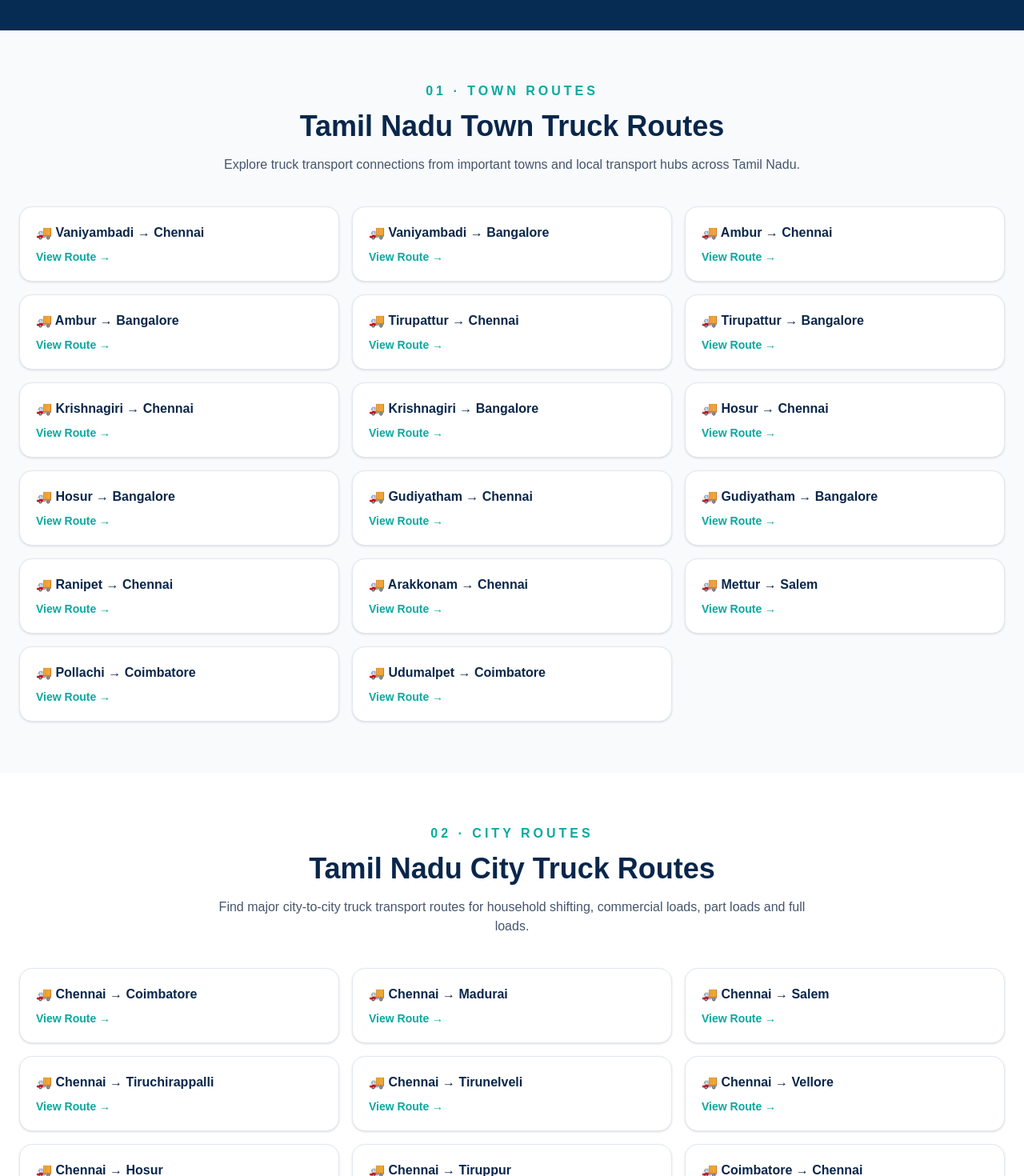
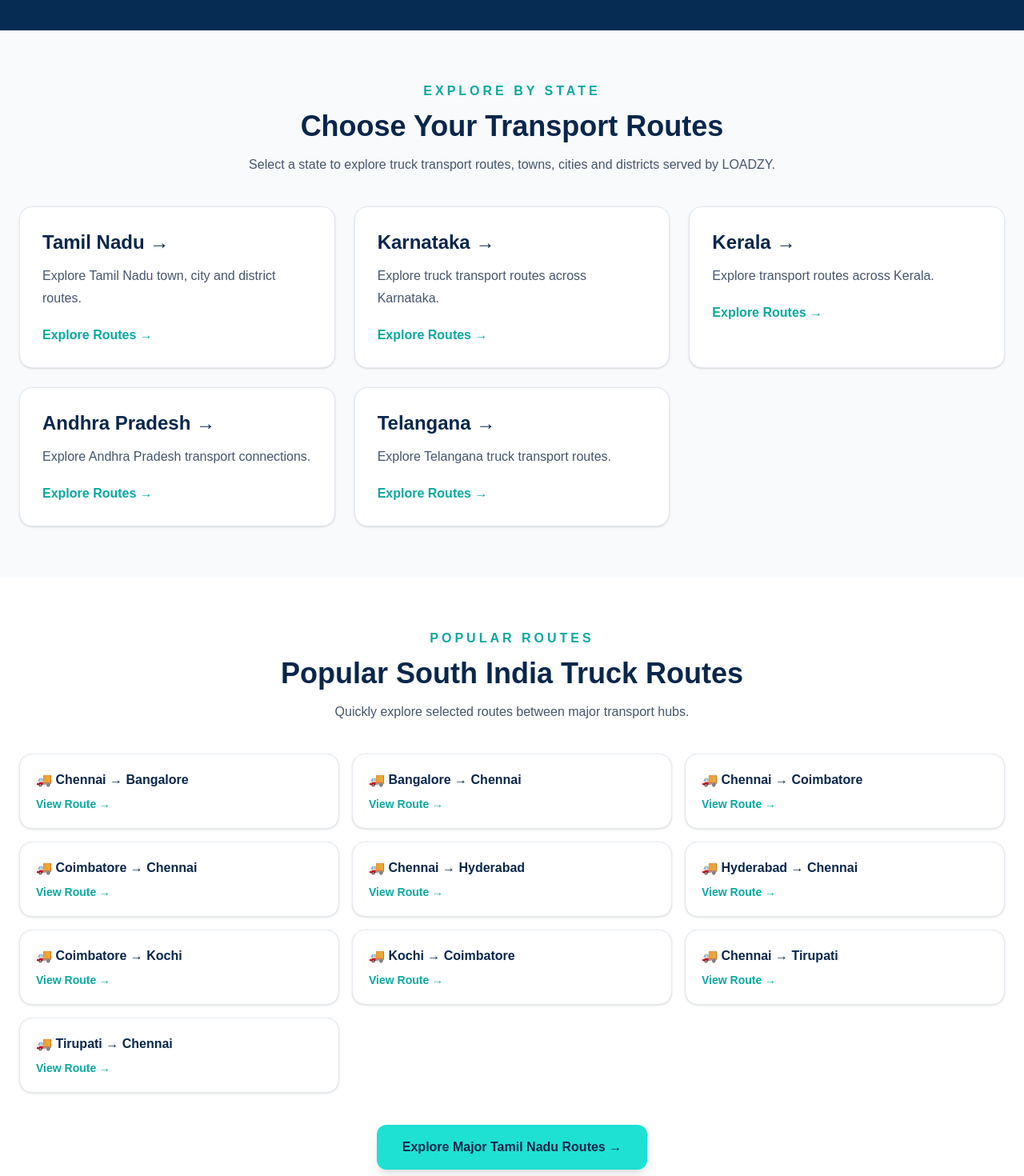
Before and after one commit to haleemablog-del/loadzy, a Next.js app: page /routes in a window 1280 px wide. Shown: the part 460-1930 px from the top of the page at 80% size. Built offline with nearby package versions, Linux system fonts and the light colour scheme.

Commit message:
Organize South India routes by state

```diff
--- a/app/routes/page.tsx
+++ b/app/routes/page.tsx
@@ -276,47 +276,123 @@ export default function RoutesPage() {
         </div>
       </section>
 
-      {/* 01 TOWN ROUTES */}
-      <RouteSection
-        number="01"
-        label="TOWN ROUTES"
-        title="Tamil Nadu Town Truck Routes"
-        description="Explore truck transport connections from important towns and local transport hubs across Tamil Nadu."
-        routes={townRoutes}
-      />
 
-      {/* 02 CITY ROUTES */}
-      <section className="bg-white">
-        <RouteSection
-          number="02"
-          label="CITY ROUTES"
-          title="Tamil Nadu City Truck Routes"
-          description="Find major city-to-city truck transport routes for household shifting, commercial loads, part loads and full loads."
-          routes={cityRoutes}
-        />
+      {/* SOUTH INDIA STATE ROUTES */}
+      <section className="px-6 py-16">
+        <div className="mx-auto max-w-7xl">
+          <div className="text-center">
+            <div className="font-black tracking-[0.25em] text-[#08a99f]">
+              EXPLORE BY STATE
+            </div>
+
+            <h2 className="mt-3 text-3xl font-black text-[#09264b] md:text-4xl">
+              Choose Your Transport Routes
+            </h2>
+
+            <p className="mx-auto mt-4 max-w-3xl text-slate-600">
+              Select a state to explore truck transport routes, towns,
+              cities and districts served by LOADZY.
+            </p>
+          </div>
+
+          <div className="mt-10 grid gap-6 sm:grid-cols-2 lg:grid-cols-3">
+            {[
+              {
+                name: "Tamil Nadu",
+                href: "/tamil-nadu",
+                description: "Explore Tamil Nadu town, city and district routes.",
+              },
+              {
+                name: "Karnataka",
+                href: "/karnataka",
+                description: "Explore truck transport routes across Karnataka.",
+              },
+              {
+                name: "Kerala",
+                href: "/kerala",
+                description: "Explore transport routes across Kerala.",
+              },
+              {
+                name: "Andhra Pradesh",
+                href: "/andhra-pradesh",
+                description: "Explore Andhra Pradesh transport connections.",
+              },
+              {
+                name: "Telangana",
+                href: "/telangana",
+                description: "Explore Telangana truck transport routes.",
+              },
+            ].map((state) => (
+              <a
+                key={state.name}
+                href={state.href}
+                className="group rounded-2xl border border-slate-200 bg-white p-7 shadow-sm transition hover:-translate-y-1 hover:border-[#1ee1d3] hover:shadow-lg"
+              >
+                <h3 className="text-2xl font-black text-[#09264b] group-hover:text-[#08a99f]">
+                  {state.name} →
+                </h3>
+
+                <p className="mt-3 leading-7 text-slate-600">
+                  {state.description}
+                </p>
+
+                <div className="mt-5 font-black text-[#08a99f]">
+                  Explore Routes →
+                </div>
+              </a>
+            ))}
+          </div>
+        </div>
       </section>
 
-      {/* 03 DISTRICT ROUTES */}
-      <RouteSection
-        number="03"
-        label="DISTRICT ROUTES"
-        title="Tamil Nadu District Transport Routes"
-        description="Connect important Tamil Nadu districts with major transport destinations through LOADZY."
-        routes={districtRoutes}
-      />
+      {/* POPULAR SOUTH INDIA ROUTES */}
+      <section className="bg-white px-6 py-16">
+        <div className="mx-auto max-w-7xl">
+          <div className="text-center">
+            <div className="font-black tracking-[0.25em] text-[#08a99f]">
+              POPULAR ROUTES
+            </div>
 
+            <h2 className="mt-3 text-3xl font-black text-[#09264b] md:text-4xl">
+              Popular South India Truck Routes
+            </h2>
 
+            <p className="mx-auto mt-4 max-w-3xl text-slate-600">
+              Quickly explore selected routes between major transport hubs.
+            </p>
+          </div>
 
+          <div className="mt-10 grid gap-4 sm:grid-cols-2 lg:grid-cols-3">
+            {[
+              ["Chennai", "Bangalore"],
+              ["Bangalore", "Chennai"],
+              ["Chennai", "Coimbatore"],
+              ["Coimbatore", "Chennai"],
+              ["Chennai", "Hyderabad"],
+              ["Hyderabad", "Chennai"],
+              ["Coimbatore", "Kochi"],
+              ["Kochi", "Coimbatore"],
+              ["Chennai", "Tirupati"],
+              ["Tirupati", "Chennai"],
+            ].map(([from, to]) => (
+              <RouteCard
+                key={`${from}-${to}`}
+                from={from}
+                to={to}
+              />
+            ))}
+          </div>
 
-            <div className="px-6 pb-16 text-center">
-        <a
-          href="/routes/major-tamil-nadu"
-          className="inline-block rounded-xl bg-[#1ee1d3] px-8 py-4 font-black text-[#06264a] shadow-lg transition hover:-translate-y-1"
-        >
-          Explore Tamil Nadu Routes →
-        </a>
-      </div>
-
+          <div className="mt-10 text-center">
+            <a
+              href="/routes/major-tamil-nadu"
+              className="inline-block rounded-xl bg-[#1ee1d3] px-8 py-4 font-black text-[#06264a] shadow-lg transition hover:-translate-y-1"
+            >
+              Explore Major Tamil Nadu Routes →
+            </a>
+                   </div>
+        </div>
+      </section>
     </main>
   );
 }
```
